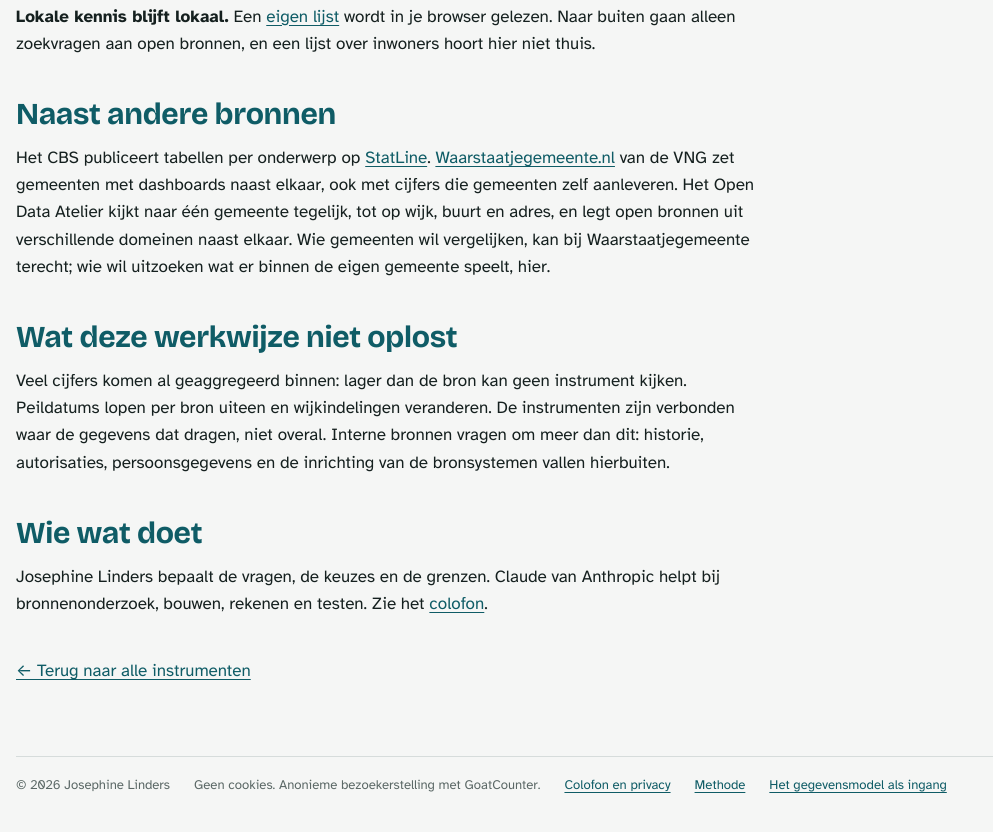
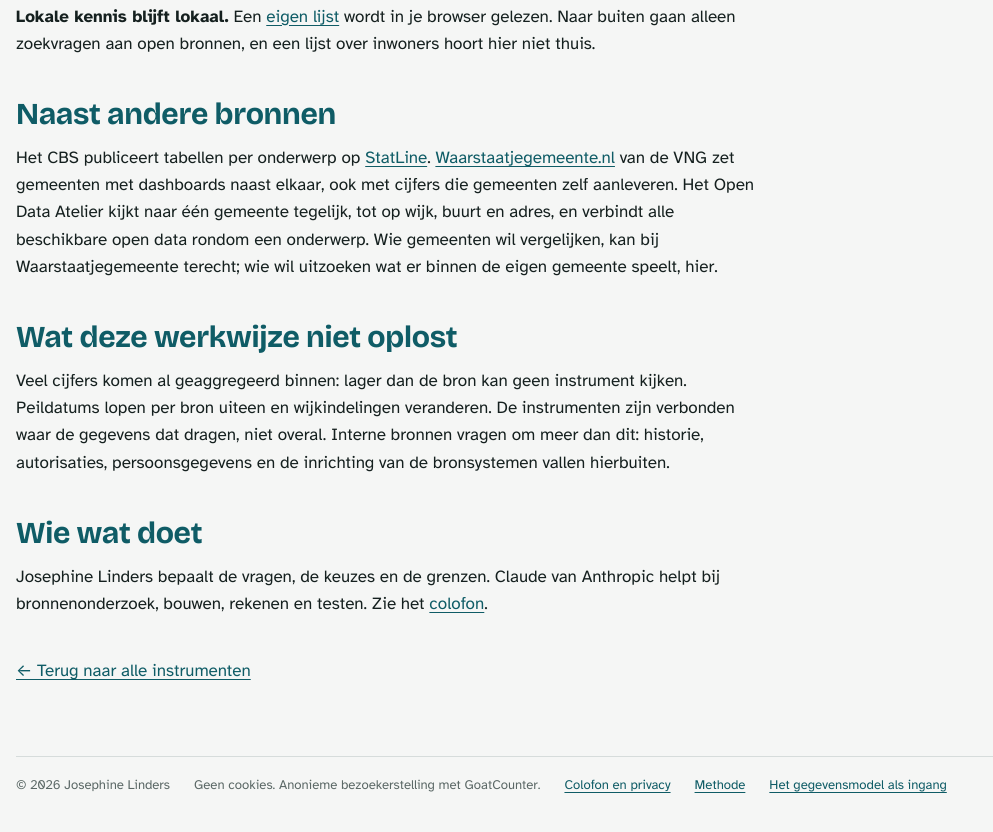
Before and after one commit to JosephinaL/JosephinaL.github.io, a plain HTML site: page methode.html in a window 1280 px wide. Shown: the part 952-1784 px from the top of the page, without its empty margins (0-993 px from the left). Drawn offline with Linux system fonts and the light colour scheme.

Commit message:
Methode: Naast andere bronnen zegt nu dat het atelier alle beschikbare open data rondom een onderwerp verbindt; Engelse Methode mee
Co-Authored-By: Claude Opus 5.5 <noreply@anthropic.com>
Claude-Session: https://claude.ai/code/session_01GMaXndCYv9JLhscxEinfTA

```diff
--- a/methode.html
+++ b/methode.html
@@ -243,7 +243,7 @@ dl.cv.breed { grid-template-columns: minmax(9rem, auto) minmax(0, 1fr); }
 
       <section aria-labelledby="h-naast">
         <h2 id="h-naast">Naast andere bronnen</h2>
-        <p>Het CBS publiceert tabellen per onderwerp op <a href="https://opendata.cbs.nl/statline/">StatLine</a>. <a href="https://www.waarstaatjegemeente.nl/">Waarstaatjegemeente.nl</a> van de VNG zet gemeenten met dashboards naast elkaar, ook met cijfers die gemeenten zelf aanleveren. Het Open Data Atelier kijkt naar één gemeente tegelijk, tot op wijk, buurt en adres, en legt open bronnen uit verschillende domeinen naast elkaar. Wie gemeenten wil vergelijken, kan bij Waarstaatjegemeente terecht; wie wil uitzoeken wat er binnen de eigen gemeente speelt, hier.</p>
+        <p>Het CBS publiceert tabellen per onderwerp op <a href="https://opendata.cbs.nl/statline/">StatLine</a>. <a href="https://www.waarstaatjegemeente.nl/">Waarstaatjegemeente.nl</a> van de VNG zet gemeenten met dashboards naast elkaar, ook met cijfers die gemeenten zelf aanleveren. Het Open Data Atelier kijkt naar één gemeente tegelijk, tot op wijk, buurt en adres, en verbindt alle beschikbare open data rondom een onderwerp. Wie gemeenten wil vergelijken, kan bij Waarstaatjegemeente terecht; wie wil uitzoeken wat er binnen de eigen gemeente speelt, hier.</p>
       </section>
 
       <section aria-labelledby="h-grens">
```
Also changed, not shown: en/methode.html (+1 -1 lines).
